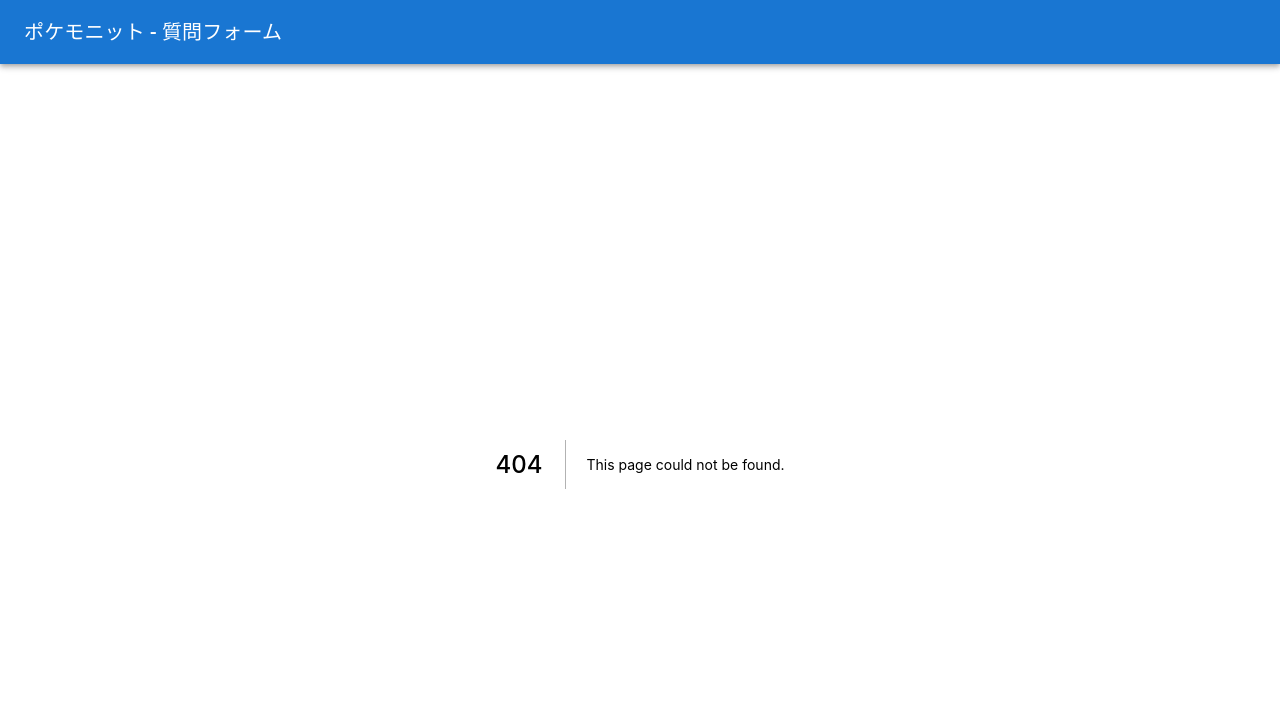
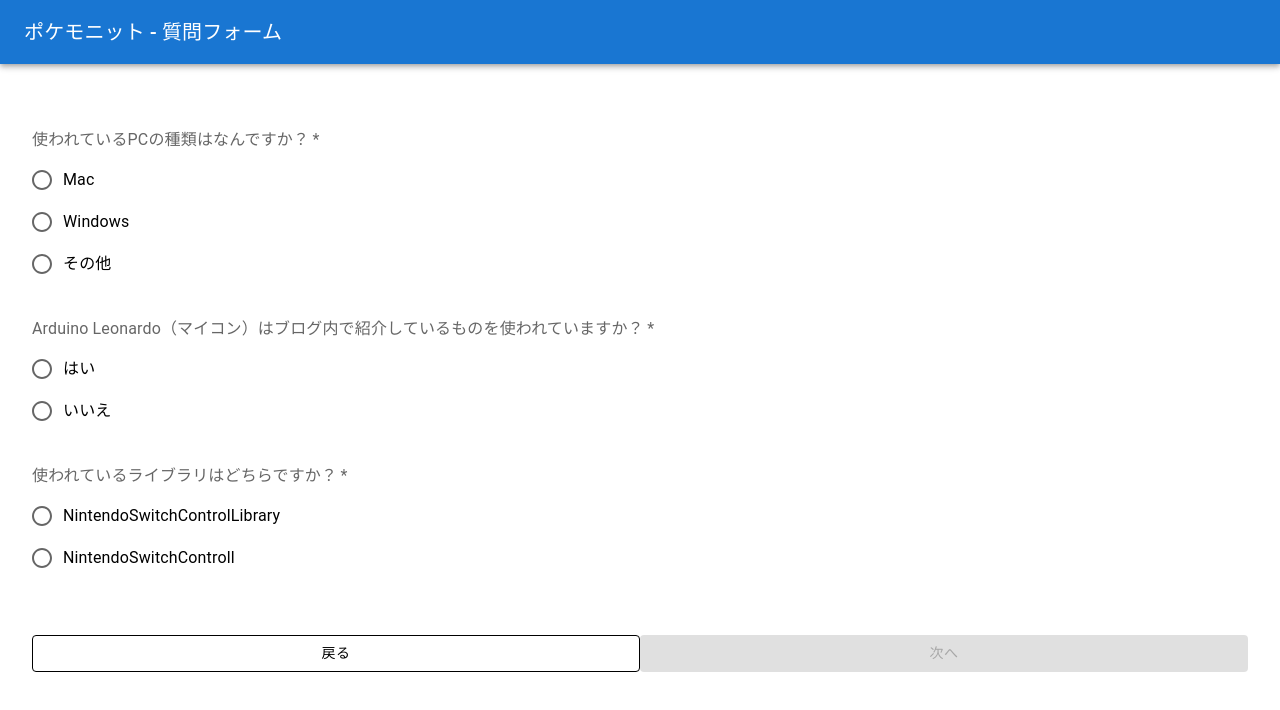
Before and after one commit to lefmarna/contact.pokemonit, a Next.js app: page /setup in a window 1280 px wide. Before the commit this address had no page. Shown: the top 710 px of the page. Built offline with nearby package versions, Linux system fonts and the light colour scheme.

Commit message:
feat: 質問フォームの開発体制を用意

```diff
--- a/components/RadioForm.tsx
+++ b/components/RadioForm.tsx
@@ -1,21 +1,15 @@
 import { FormControl, FormControlLabel, FormLabel, Radio, RadioGroup } from '@mui/material'
 import { RadioType } from '../types'
-import styles from '../styles/Home.module.css'
 
 export const RadioForm = (props: RadioType) => {
-  const { formLabel, items, value, handleChange } = props
+  const { formLabel, items, handleChange } = props
 
   return (
-    <FormControl sx={{ width: 1 }}>
-      <FormLabel id='radio-buttons-group-label' className={styles.title}>
+    <FormControl sx={{ width: 1, mb: 4 }}>
+      <FormLabel id='radio-buttons-group-label' filled required>
         {formLabel}
       </FormLabel>
-      <RadioGroup
-        aria-labelledby='radio-buttons-group-label'
-        defaultValue={value}
-        name='radio-buttons-group'
-        sx={{ mt: 3 }}
-      >
+      <RadioGroup aria-labelledby='radio-buttons-group-label' name='radio-buttons-group' sx={{ mt: 1 }}>
         {items.map((item) => (
           <FormControlLabel
             value={item.value}
--- /dev/null
+++ b/components/atoms/RouterButton.tsx
@@ -0,0 +1,18 @@
+import { Button } from '@mui/material'
+
+type Props = {
+  children: string
+  onClick: () => void
+  variant?: 'contained' | 'outlined' | 'text'
+  color?: 'inherit' | 'primary' | 'secondary' | 'success' | 'error' | 'info' | 'warning'
+  disabled?: boolean
+}
+
+export const RouterButton = (props: Props) => {
+  const { children, onClick, variant = 'text', color = 'primary', disabled = false } = props
+  return (
+    <Button onClick={onClick} variant={variant} color={color} sx={{ width: 1 }} disabled={disabled}>
+      {children}
+    </Button>
+  )
+}
--- /dev/null
+++ b/pages/setup/index.tsx
@@ -0,0 +1,73 @@
+import { Box } from '@mui/material'
+import type { NextPage } from 'next'
+import { useRouter } from 'next/router'
+import { ChangeEvent, useState } from 'react'
+import { RouterButton } from '../../components/atoms/RouterButton'
+import { RadioForm } from '../../components/RadioForm'
+import styles from '../../styles/Home.module.css'
+
+const Computer: NextPage = () => {
+  // 使われているPCの種類はなんですか？
+  const computerTitle = '使われているPCの種類はなんですか？'
+  const computerItems = [
+    { value: 'mac', label: 'Mac' },
+    { value: 'windows', label: 'Windows' },
+    { value: 'other', label: 'その他' },
+  ]
+  const [computerValue, setComputerValue] = useState('')
+  const onChangeComputerValue = (e: ChangeEvent<HTMLInputElement>) => {
+    setComputerValue(e.target.value)
+  }
+
+  // Arduino Leonardo（マイコン）はブログ内で紹介しているものを使われていますか？
+  const miconTitle = 'Arduino Leonardo（マイコン）はブログ内で紹介しているものを使われていますか？'
+  const miconItems = [
+    { value: 'blog', label: 'はい' },
+    { value: 'other', label: 'いいえ' },
+  ]
+  const [miconValue, setMiconValue] = useState('')
+  const onChangeMiconValue = (e: ChangeEvent<HTMLInputElement>) => {
+    setMiconValue(e.target.value)
+  }
+
+  // 使われているライブラリはどれですか？
+  const libraryTitle = '使われているライブラリはどちらですか？'
+  const libraryItems = [
+    { value: 'NintendoSwitchControlLibrary', label: 'NintendoSwitchControlLibrary' },
+    { value: 'NintendoSwitchControll', label: 'NintendoSwitchControll' },
+  ]
+  const [libraryValue, setLibraryValue] = useState('')
+  const onChangeLibraryValue = (e: ChangeEvent<HTMLInputElement>) => {
+    setLibraryValue(e.target.value)
+  }
+
+  const disabled = computerValue === '' || miconValue === '' || libraryValue === ''
+  const router = useRouter()
+  const onClickRouterBack = () => {
+    router.back()
+  }
+
+  const onClickRouterPush = () => {
+    console.log('リンク先はまだ作れていません')
+  }
+
+  return (
+    <div className={styles.container}>
+      <main className={styles.main}>
+        <RadioForm formLabel={computerTitle} items={computerItems} handleChange={onChangeComputerValue} />
+        <RadioForm formLabel={miconTitle} items={miconItems} handleChange={onChangeMiconValue} />
+        <RadioForm formLabel={libraryTitle} items={libraryItems} handleChange={onChangeLibraryValue} />
+        <Box sx={{ display: 'flex', justifyContent: 'space-around', alignItems: 'center', width: 1, mt: 3 }}>
+          <RouterButton onClick={onClickRouterBack} variant='outlined' color='inherit'>
+            戻る
+          </RouterButton>
+          <RouterButton onClick={onClickRouterPush} variant='contained' disabled={disabled}>
+            次へ
+          </RouterButton>
+        </Box>
+      </main>
+    </div>
+  )
+}
+
+export default Computer
--- a/types/index.d.ts
+++ b/types/index.d.ts
@@ -3,7 +3,6 @@
 export type RadioType = {
   formLabel: string
   items: RadioItem[]
-  value: string
   handleChange: (e: ChangeEvent<HTMLInputElement>) => void
 }
 
```
Also changed, not shown: pages/index.tsx (+6 -7 lines), pages/setup/computer.tsx (deleted, +0 -60 lines).
